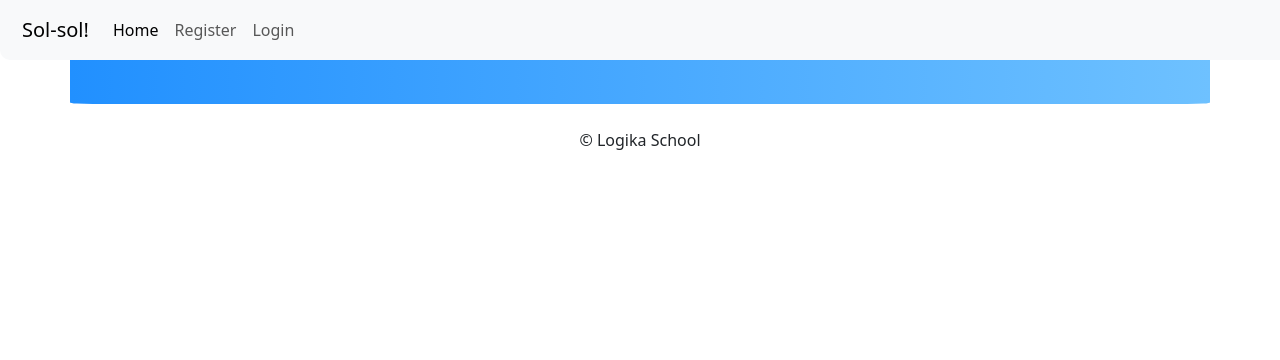
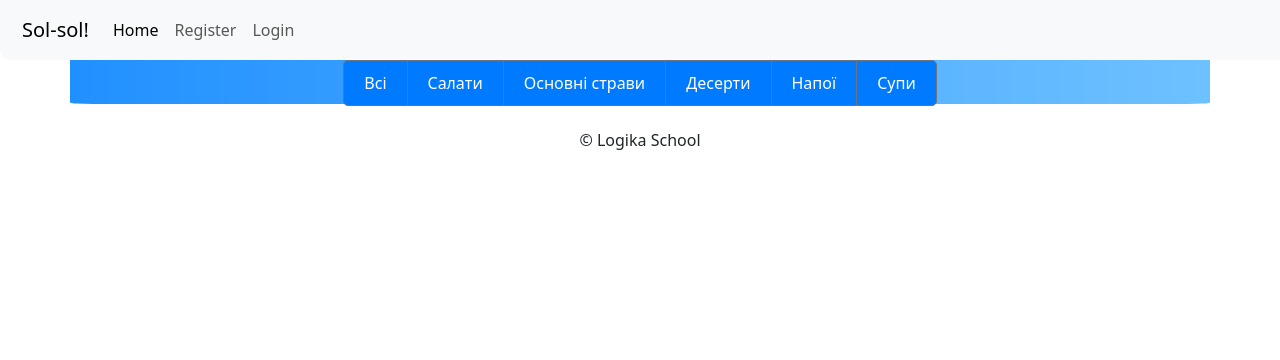
Before and after one commit to whatdouallwant/Restraunt_menu, a Django app: page / in a window 1280 px wide. Shown: the top 360 px of the page. Run offline with Django 5.2, Linux system fonts and the light colour scheme; data that the repository does not hold is empty.

Commit message:
added filters, delete btn cart

```diff
--- a/menu_app/views.py
+++ b/menu_app/views.py
@@ -34,6 +34,11 @@ def add_to_cart(request, dish_id):
 
     return redirect('cart')
 
+def delete_from_cart(request, item_id):
+    cart_item = CartItem.objects.get(id=item_id)
+    cart_item.delete()
+    return redirect('cart')
+
 def order(request):
     user = request.user
     cart = Cart.objects.get(user=user)
@@ -46,3 +51,10 @@ def order(request):
     return render(request, "menu/order.html", {
         "total_price": total_price,
     })
+
+def filter_by_category(request, category):
+    dishes = Dish.objects.filter(category=category)
+
+    return render(request, "menu/home.html", {
+        "dishes": dishes,
+    })
--- a/menu_project/urls.py
+++ b/menu_project/urls.py
@@ -17,7 +17,7 @@ Including another URLconf
 from django.conf import settings
 from django.contrib import admin
 from django.urls import include, path
-from menu_app.views import home, cart, dish_detail, add_to_cart, order
+from menu_app.views import home, cart, dish_detail, add_to_cart, order, filter_by_category, delete_from_cart
 from django.conf.urls.static import static
 
 urlpatterns = [
@@ -28,6 +28,8 @@ urlpatterns = [
     path('dish/<int:dish_id>/', dish_detail, name='dish_detail'),
     path('add_to_cart/<int:dish_id>/', add_to_cart, name='add_to_cart'),
     path('order/', order, name='order'),
+    path('category/<str:category>/', filter_by_category, name='filter_by_category'),
+    path('delete_from_cart/<int:item_id>/', delete_from_cart, name='delete_from_cart'),
 
 ]
 if settings.DEBUG:
--- a/templates/menu/cart.html
+++ b/templates/menu/cart.html
@@ -17,8 +17,11 @@
                 <td>{{ cart_item.dish.name }}</td>
                 <td>{{ cart_item.quantity }}</td>
                 <td>{{ cart_item.dish.price }} ГРН</td>
+                <td>
+                    <a href="{% url 'delete_from_cart' cart_item.id %}" class="btn btn-danger btn-sm">Видалити</a>
             </tr>
             {% endfor %}
+
             {% if not cart_items %}
             <tr>
                 <td colspan="3">Ваш кошик порожній.</td>
--- a/templates/menu/home.html
+++ b/templates/menu/home.html
@@ -5,6 +5,17 @@
 <div class="container main_background">
 
   <div class="container mt-4" >
+    <form method="get" action="{% url 'filter_by_category' category='all' %}" class="d-flex flex-column align-items-center fixed-top"
+    style="margin-top: 40px; padding: 20px; border-radius:10px;">
+      <div class="btn-group" role="group" aria-label="Basic example">
+        <a href="{% url 'home' %}" class="btn btn-secondary my-btn">Всі</a>
+        <a href="{% url 'filter_by_category' category='salad' %}" class="btn btn-secondary my-btn">Салати</a>
+        <a href="{% url 'filter_by_category' category='main_course' %}" class="btn btn-secondary my-btn">Основні страви</a>
+        <a href="{% url 'filter_by_category' category='dessert' %}" class="btn btn-secondary my-btn">Десерти</a>
+        <a href="{% url 'filter_by_category' category='beverage' %}" class="btn btn-secondary my-btn">Напої</a>
+        <a href="{% url 'filter_by_category' category='soup' %}" class="btn btn-secondary my-btn">Супи</a>
+      </div>
+    </form>
     <div class="row mt-4" style="padding: 40px;">
       {% for dish in dishes %}
           <div class="card mb-3" style="max-width: 540px;">
--- a/templates/menu/order.html
+++ b/templates/menu/order.html
@@ -0,0 +1 @@
+{% extends 'base.html' %}
```
